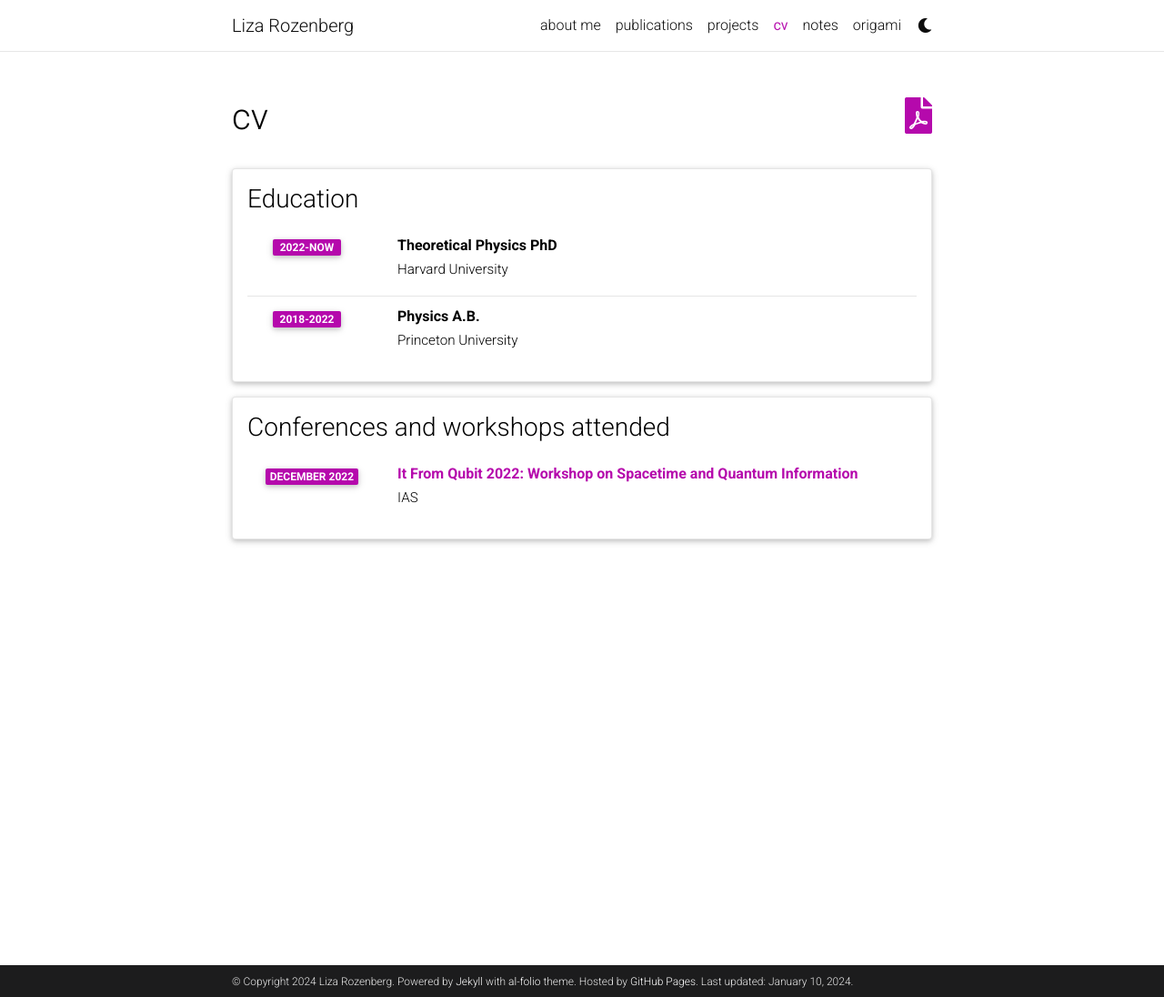
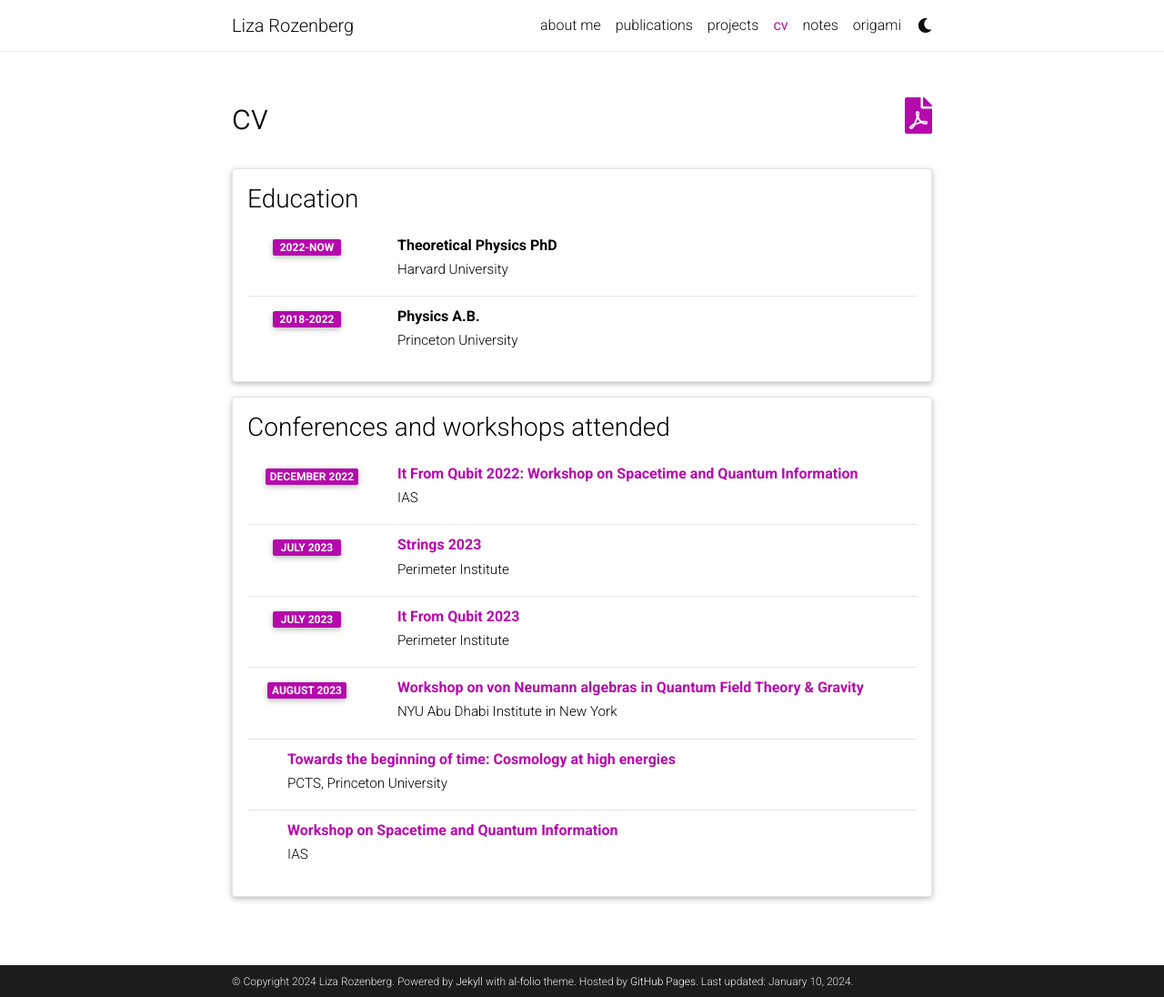
Before and after one commit to acequark/acequark.github.io, a Jekyll site: the page built from _pages/cv.md, in a window 1280 px wide and 1096 px high. Shown: the whole window at 91% size. Built offline with Jekyll 4.4.1, drawn with Linux system fonts in a browser that asks for light colours; comment, search, counter and statistics services are not loaded; a style sheet for code colours, icons or effects is not loaded.

Commit message:
Update cv.yml

```diff
--- a/_data/cv.yml
+++ b/_data/cv.yml
@@ -30,7 +30,21 @@
     - title: <a href="https://www.ias.edu/sns/program-details-qubit-2022">It From Qubit 2022&#58; Workshop on Spacetime and Quantum Information</a>
       institution: IAS
       year: December 2022
-
+    - title: <a href="https://events.perimeterinstitute.ca/event/29/">Strings 2023</a>
+      institution: Perimeter Institute
+      year: July 2023
+    - title: <a href="https://events.perimeterinstitute.ca/event/43/">It From Qubit 2023</a>
+      institution: Perimeter Institute
+      year: July 2023
+    - title: <a href="https://nyuad.my.salesforce-sites.com/NYEvents/apex/NYUEventRegistration?event=TzKgjsFAVm1wbnRWrb1HvQ_3D_3D">Workshop on von Neumann algebras in Quantum Field Theory &#38; Gravity</a>
+      institution: NYU Abu Dhabi Institute in New York
+      year: August 2023
+    - title: <a href="https://pcts.princeton.edu/events/2023/towards-beginning-time-cosmology-high-energies">Towards the beginning of time&#58; Cosmology at high energies</a>
+      institution: PCTS&#44; Princeton University
+      date: November 2023
+    - title: <a href="https://www.ias.edu/sns/program-details-qubit-2023">Workshop on Spacetime and Quantum Information</a>
+      institution: IAS
+      date: Decemeber 2023
 
 #- title: Experience
  # type: time_table
```
